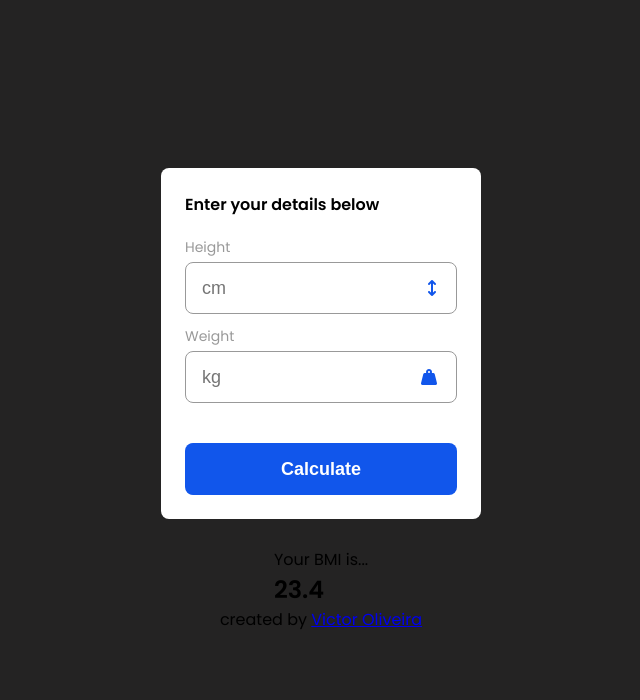
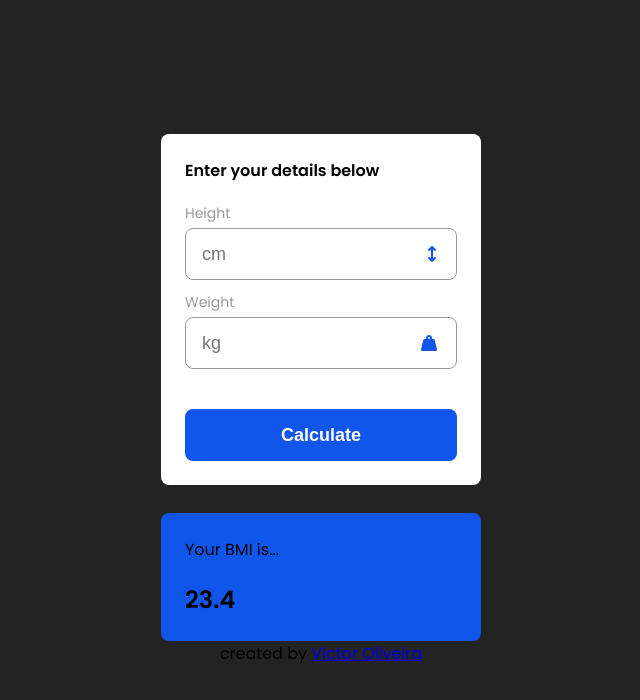
Before and after one commit to vctrhugoop/bmi-calculator, a website built with Vite: page src/index.html in a window 1280 px wide. Shown: the whole page, without its empty margins (319-959 px from the left). Built offline with nearby package versions, Linux system fonts and the light colour scheme.

Commit message:
style: start styles result

```diff
--- a/src/styles/style.scss
+++ b/src/styles/style.scss
@@ -1,8 +1,6 @@
 @use 'global';
 
 .main-container {
-  width: 100%;
-
   @include global.flex;
 
   row-gap: 28px;
@@ -93,4 +91,21 @@
       }
     }
   }
+
+  .datails {
+    @include global.flex;
+
+    align-items: start;
+
+    max-width: 100%;
+    width: 320px;
+
+    row-gap: 20px;
+
+    padding: 24px;
+
+    border-radius: 8px;
+
+    background-color: global.$main-color;
+  }
 }
```
Also changed, not shown: src/styles/style.css, 1 other file.
